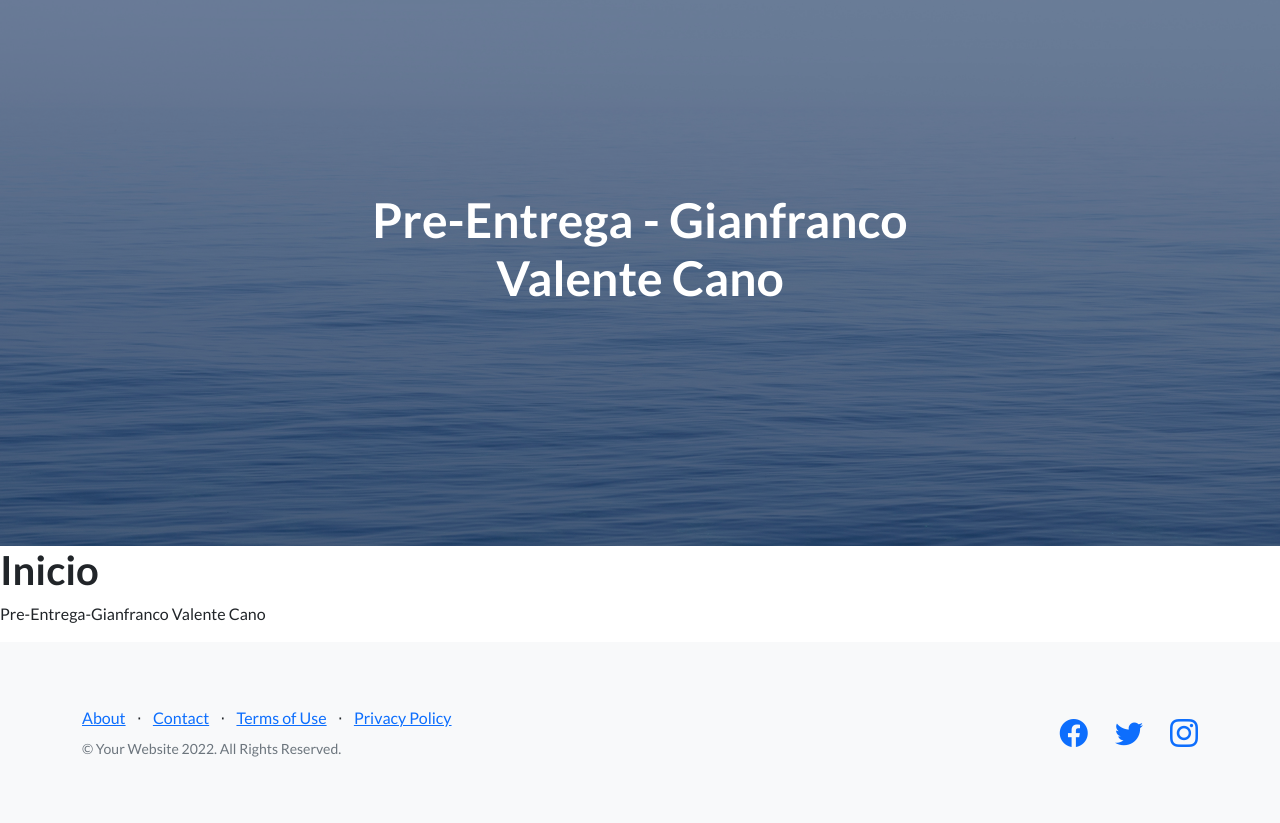
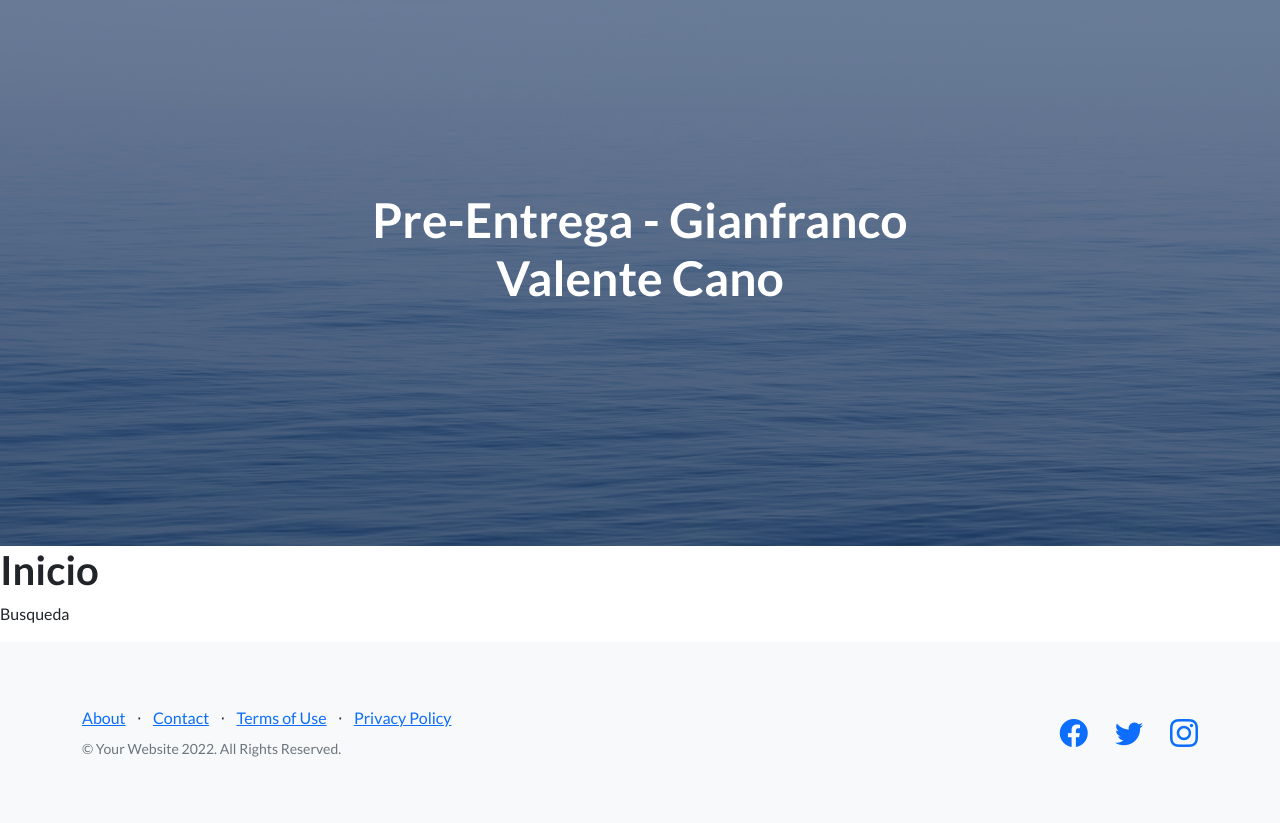
Before and after one commit to gian501/Tercera-Pre-entrega.ValenteCanoGianfranco, a Django app: page /AppE03/ in a window 1280 px wide. Shown: the part 57-880 px from the top of the page. Run offline with Django 4.2, Linux system fonts and the light colour scheme; some libraries are stand-ins or nearby versions.

Commit message:
Checkponit. todo funciona, ahora modificar para la creacion de busqueda

```diff
--- a/AppE03/forms.py
+++ b/AppE03/forms.py
@@ -2,13 +2,13 @@ from django import forms
 
 class CursoFormulario(forms.Form):
     curso = forms.CharField(required=True, widget=forms.TextInput(attrs={'placeholder': 'Curso'}))
-    comision = forms.IntegerField(required=True, widget=forms.TextInput(attrs={'placeholder': 'Curso'}))
+    comision = forms.IntegerField(required=True, widget=forms.TextInput(attrs={'placeholder': 'Comision'}))
 
 class ProfesoresFormulario(forms.Form):
     nombre = forms.CharField(max_length=40, required=True, widget=forms.TextInput(attrs={'placeholder': 'Nombre'}))
     apellido = forms.CharField(max_length=40, required=True, widget=forms.TextInput(attrs={'placeholder': 'Apellido'}))
     email = forms.EmailField(max_length=40, required=True, widget=forms.TextInput(attrs={'placeholder': 'Email'}))
-    profesion = forms.CharField(max_length=30, required=True, widget=forms.TextInput(attrs={'placeholder': 'Email'}))
+    profesion = forms.CharField(max_length=30, required=True, widget=forms.TextInput(attrs={'placeholder': 'Profesion'}))
 class EstudiantesFormulario(forms.Form):
     nombre = forms.CharField(max_length=40, required=True, widget=forms.TextInput(attrs={'placeholder': 'Nombre'}))
     apellido = forms.CharField(max_length=40, required=True, widget=forms.TextInput(attrs={'placeholder': 'Apellido'}))
@@ -18,5 +18,5 @@ class EntregableFormulario(forms.Form):
     nombre = forms.CharField(max_length=40, required=True, widget=forms.TextInput(attrs={'placeholder': 'Nombre'}))
     apellido = forms.CharField(max_length=40, required=True, widget=forms.TextInput(attrs={'placeholder': 'Apellido'}))
     email = forms.EmailField(max_length=40, required=True, widget=forms.TextInput(attrs={'placeholder': 'Email'}))
-    fechaEntrega = forms.DateTimeField()
+    fechaEntrega = forms.DateTimeField(required=True, widget=forms.TextInput(attrs={'placeholder': '14-02-2023'}))
     entregado = forms.BooleanField()
--- a/AppE03/templates/AppE03/inicio.html
+++ b/AppE03/templates/AppE03/inicio.html
@@ -4,7 +4,7 @@
 
    <!--Aqui se va a colocar lo que se cambia y esta asociado a la vista-->
    <h1>Inicio</h1>
-   <p> Pre-Entrega-Gianfranco Valente Cano</p>
+   <p> Busqueda </p>
 
    <h3> </h3>
 
```
Also changed, not shown: db.sqlite3.
